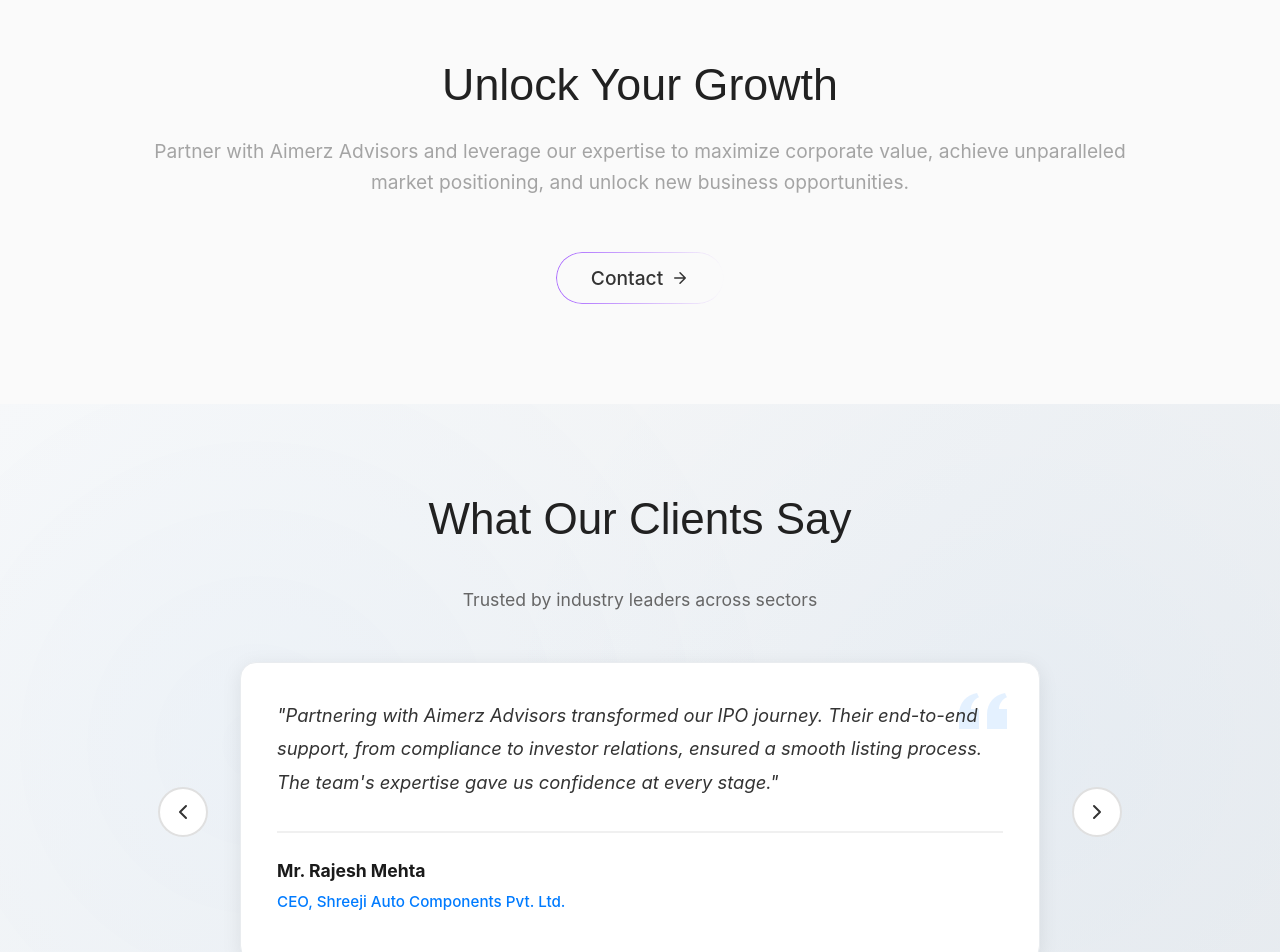
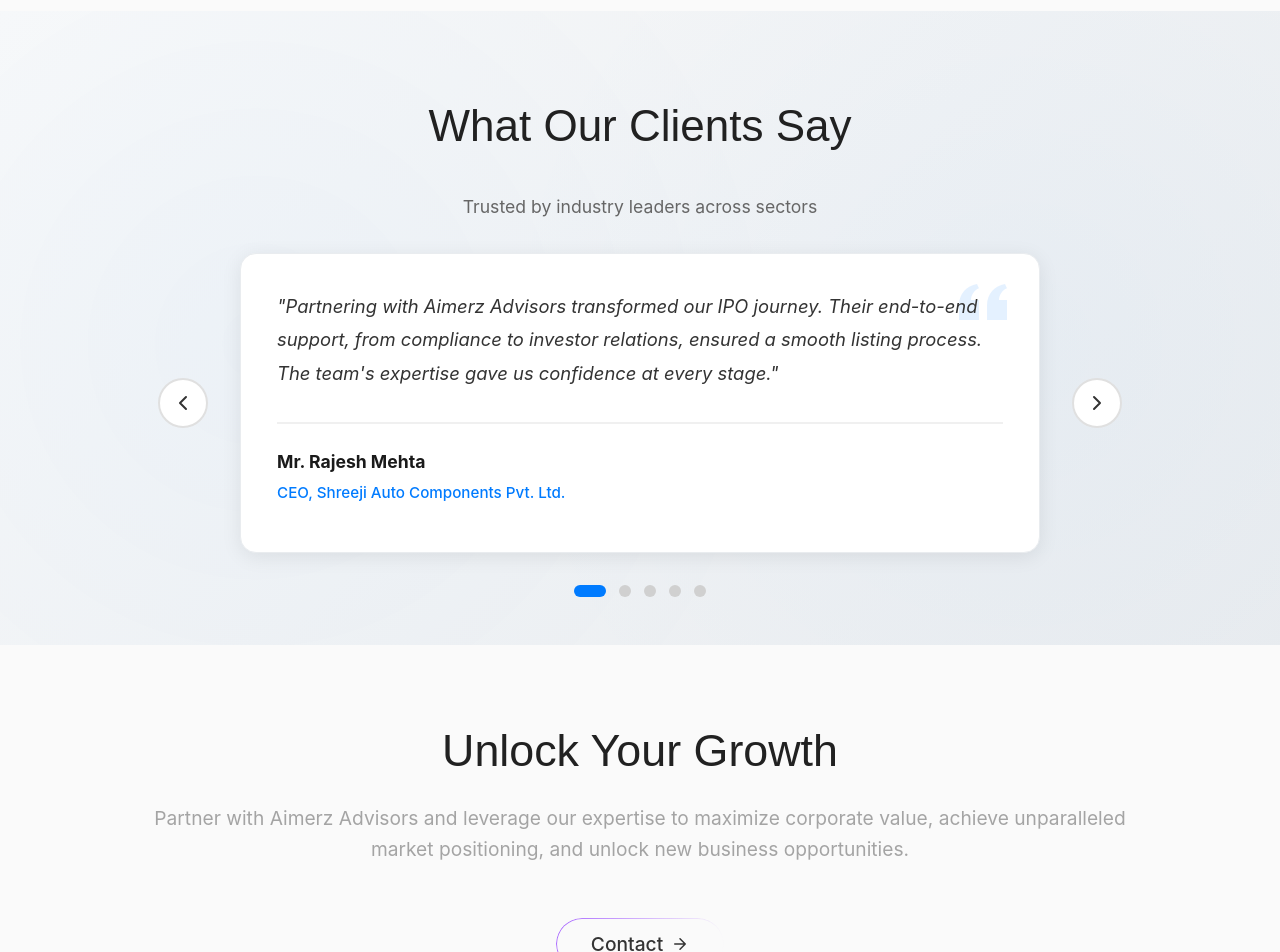
Before and after one commit to bhargav-13/aimerz-adviser, a React (Create React App) app: page / in a window 1280 px wide. Shown: the part 2980-3932 px from the top of the page. Built offline with nearby package versions, Linux system fonts and the light colour scheme; the HTML template or start-up script is replaced by a standard one.

Commit message:
refactors testimonial section

```diff
--- a/src/pages/About.js
+++ b/src/pages/About.js
@@ -148,7 +148,7 @@
             <div className="story-header">
               <h2 className="story-title">The Story Behind Aimerz</h2>
               <p className="story-description">
-                Aimerz Advisors was founded by two visionaries who saw the growing need for clear, reliable, and end-to-end corporate advisory services in India's evolving business landscape. With strong expertise in finance, compliance, and capital markets, they came together to bridge the gap between businesses and opportunities.
+              Aimerz Advisors was founded on the belief that every business, whether a startup or an established enterprise, deserves clear and trusted guidance to achieve sustainable growth.
               </p>
             </div>
 
@@ -177,7 +177,7 @@
                 <div className="quote-header quote-header--second">
                   <div className="quote-meta quote-meta--second">
                     <div className="quote-name quote-name--second">Nirav Vekariya</div>
-                    <div className="quote-role quote-role--second"><i>Co-Director,</i> <span>Aimerz Advisors</span></div>
+                    <div className="quote-role quote-role--second"><i>Director,</i> <span>Aimerz Advisors</span></div>
                   </div>
                   <img className="quote-avatar quote-avatar--second" src="/nirav.jpg" alt="Nirav" />
                 </div>
--- a/src/pages/Home.css
+++ b/src/pages/Home.css
@@ -1330,7 +1330,7 @@
   font-size: 2.5rem;
   font-weight: 700;
   color: #1a1a1a;
-  margin-bottom: 0.5rem;
+  margin-bottom: 0px;
   position: relative;
 }
 
@@ -1338,7 +1338,7 @@
   text-align: center;
   font-size: 1.1rem;
   color: #666;
-  margin-bottom: 3rem;
+  margin-bottom: 2rem;
   position: relative;
 }
 
--- a/src/pages/Home.js
+++ b/src/pages/Home.js
@@ -270,6 +270,7 @@
         </div>
       </section>
 
+
       <section className="vision-mission">
         <div className="container">
           <div className="vision-mission-header">
@@ -292,29 +293,10 @@
         </div>
       </section>
 
-
-      <section className="cta-banner">
-        <div className="container">
-          <div className="cta-content">
-            <h2 className="cta-title">Unlock Your Growth</h2>
-            <p className="cta-subtitle">
-              Partner with Aimerz Advisors and leverage our expertise to maximize corporate value,
-              achieve unparalleled market positioning, and unlock new business opportunities.
-            </p>
-            <button className="why-choose-button3" onClick={handleContactClick}>
-              Contact
-              <svg width="18" height="18" viewBox="0 0 24 24" fill="none" className="button-arrow2">
-                <path d="M5 12H19M19 12L12 5M19 12L12 19" stroke="currentColor" strokeWidth="2" strokeLinecap="round" strokeLinejoin="round"/>
-              </svg>
-            </button>
-          </div>
-        </div>
-      </section>
-
-      {/* Testimonials Section */}
+            {/* Testimonials Section */}
       <section className="testimonials-section">
         <div className="container">
-          <h2 className="testimonials-title">What Our Clients Say</h2>
+          <p className="testimonials-title">What Our Clients Say</p>
           <p className="testimonials-subtitle">Trusted by industry leaders across sectors</p>
 
           <div className="testimonials-slider">
@@ -353,6 +335,25 @@
                 aria-label={`Go to testimonial ${index + 1}`}
               />
             ))}
+          </div>
+        </div>
+      </section>
+
+
+      <section className="cta-banner">
+        <div className="container">
+          <div className="cta-content">
+            <h2 className="cta-title">Unlock Your Growth</h2>
+            <p className="cta-subtitle">
+              Partner with Aimerz Advisors and leverage our expertise to maximize corporate value,
+              achieve unparalleled market positioning, and unlock new business opportunities.
+            </p>
+            <button className="why-choose-button3" onClick={handleContactClick}>
+              Contact
+              <svg width="18" height="18" viewBox="0 0 24 24" fill="none" className="button-arrow2">
+                <path d="M5 12H19M19 12L12 5M19 12L12 19" stroke="currentColor" strokeWidth="2" strokeLinecap="round" strokeLinejoin="round"/>
+              </svg>
+            </button>
           </div>
         </div>
       </section>
```
